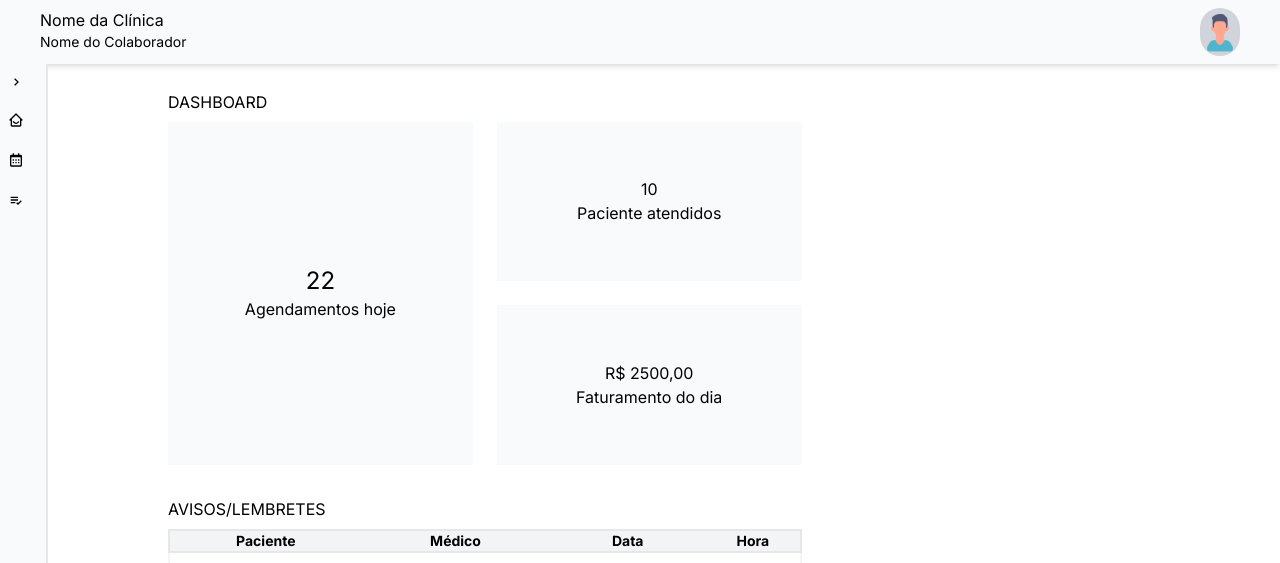
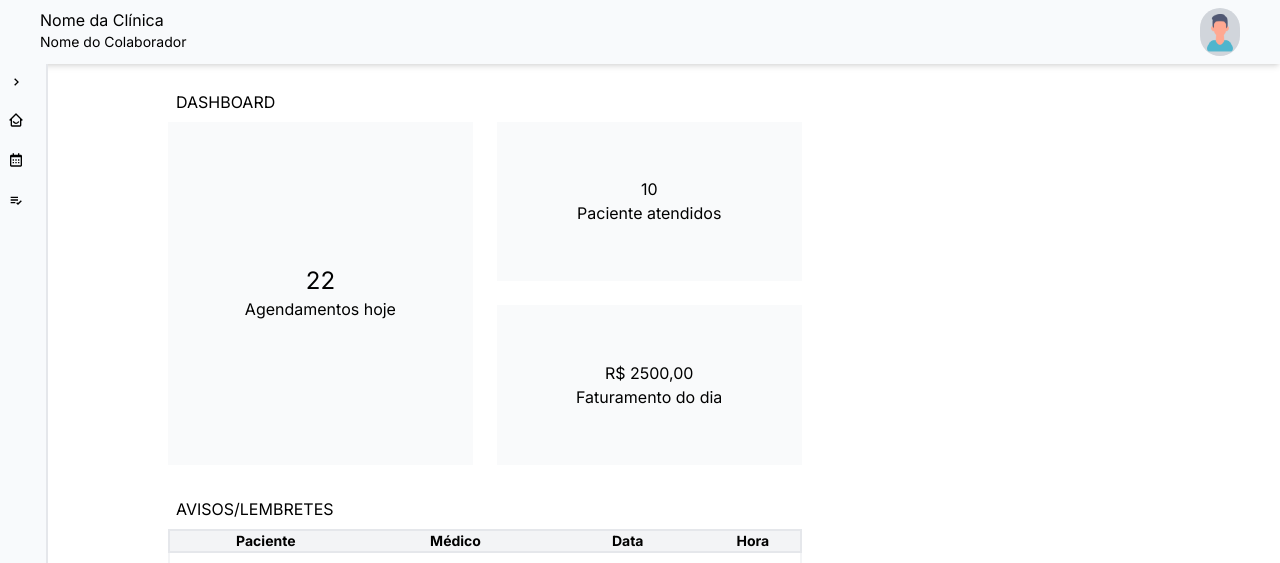
Before and after one commit to vinnidias/desafio-advice-health, a Next.js app: page / in a window 1280 px wide. Shown: the top 563 px of the page. Built offline with nearby package versions, Linux system fonts and the light colour scheme.

Commit message:
padding adjust

```diff
--- a/src/components/Dashboard.tsx
+++ b/src/components/Dashboard.tsx
@@ -1,7 +1,7 @@
 export const Dashboard = () => {
   return (
     <>
-      <p>DASHBOARD</p>
+      <p className="pl-2">DASHBOARD</p>
       <div className="flex flex-col h-[50%] gap-6 mb-6 md:flex-row">
         <div className="flex flex-col justify-center items-center w-[100%] h-[100%] bg-gray-50">
           <p className="text-2xl">22</p>
--- a/src/components/Warnings.tsx
+++ b/src/components/Warnings.tsx
@@ -33,7 +33,7 @@ export const Warnings = () => {
   ];
   return (
     <>
-      <p>AVISOS/LEMBRETES</p>
+      <p className="pl-2">AVISOS/LEMBRETES</p>
       <table className="border-2 border-gray-100">
         <thead className="bg-gray-100 border-2">
           <tr className="text-sm p-3">
```
